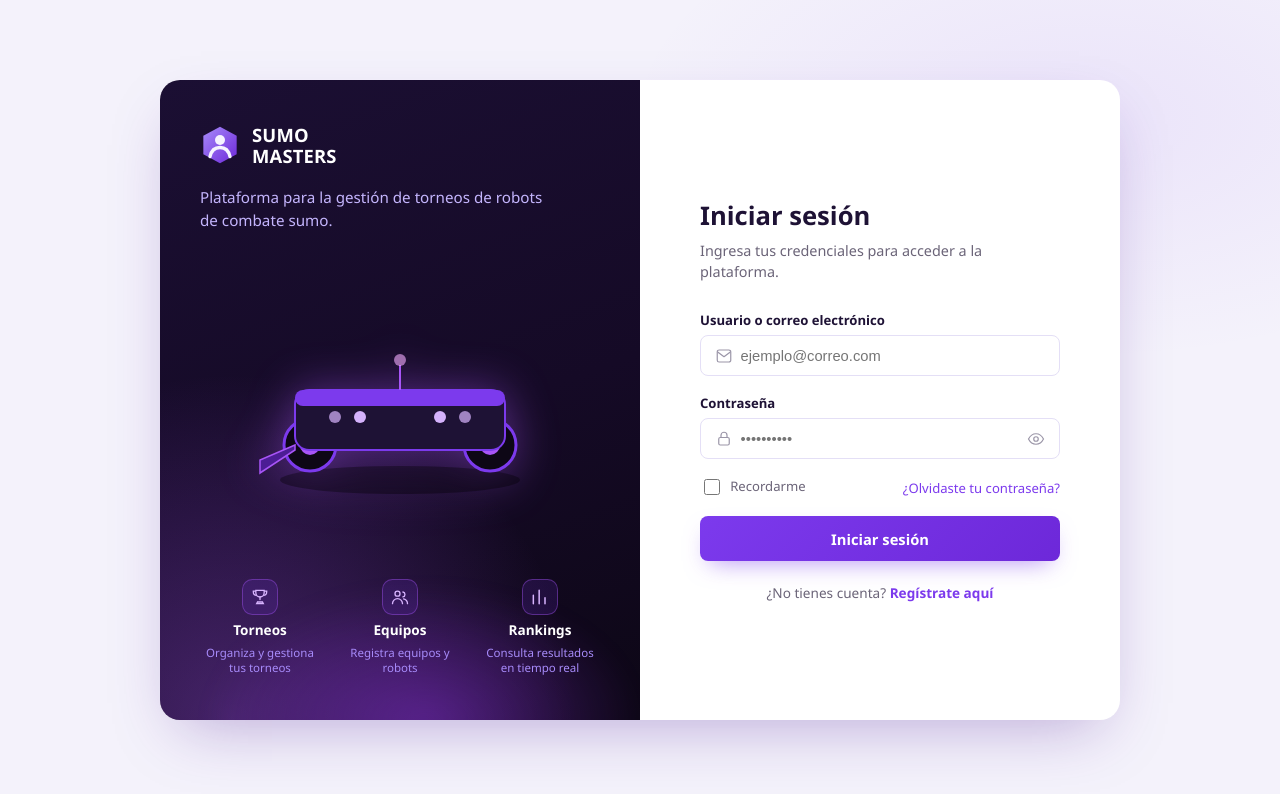
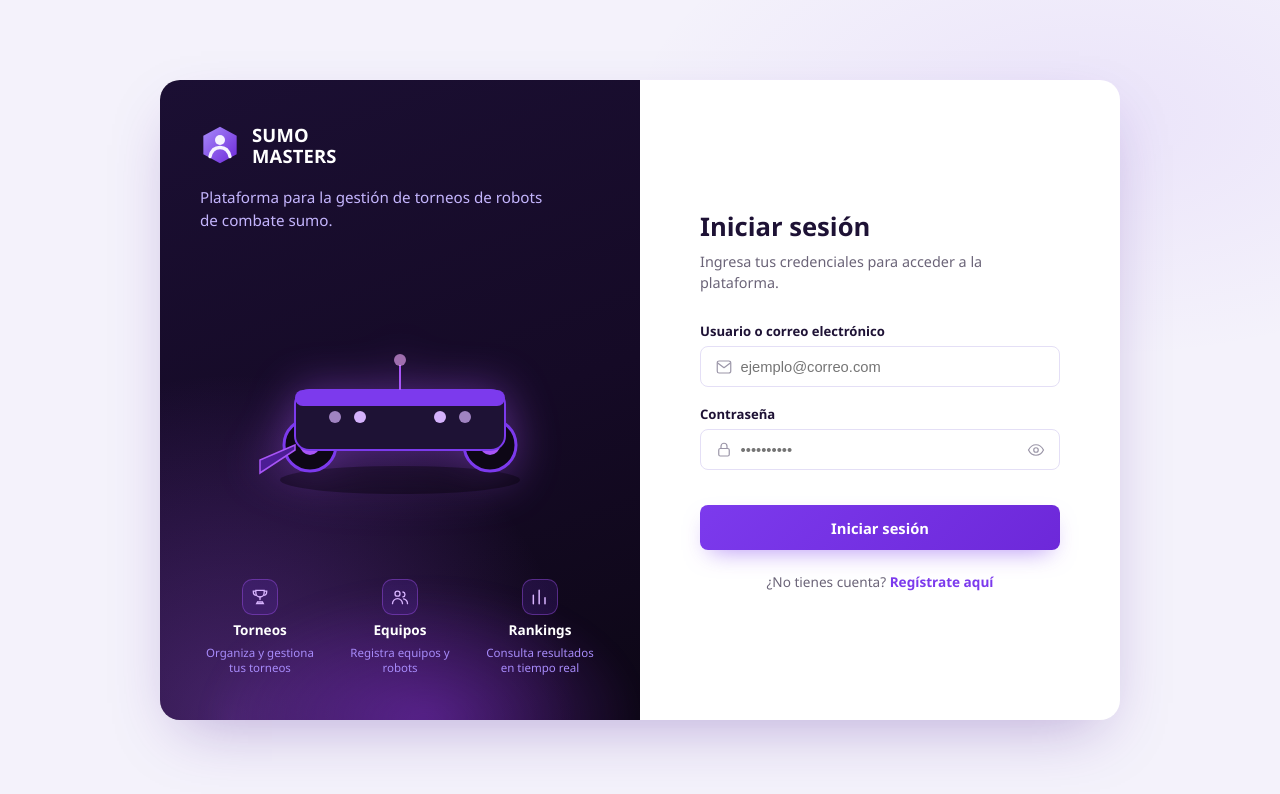
Before and after one commit to AldoGarcia29/SumoMasters, an Angular app in the folder SUMOMASTER - FRONT/: page /auth/login in a window 1280 px wide. Shown: the top 794 px of the page. Built offline with nearby package versions, Linux system fonts and the light colour scheme.

Commit message:
Arreglo de recordar contraseña

```diff
--- a/SUMOMASTER - FRONT/src/app/features/auth/login/login.component.html
+++ b/SUMOMASTER - FRONT/src/app/features/auth/login/login.component.html
@@ -127,11 +127,7 @@
           </label>
 
           <div class="auth-form__row">
-            <label class="checkbox">
-              <input type="checkbox" formControlName="remember" />
-              <span>Recordarme</span>
-            </label>
-            <a class="link" href="javascript:void(0)">¿Olvidaste tu contraseña?</a>
+
           </div>
 
           <button type="submit" class="btn btn--primary" [disabled]="loading()">
```
